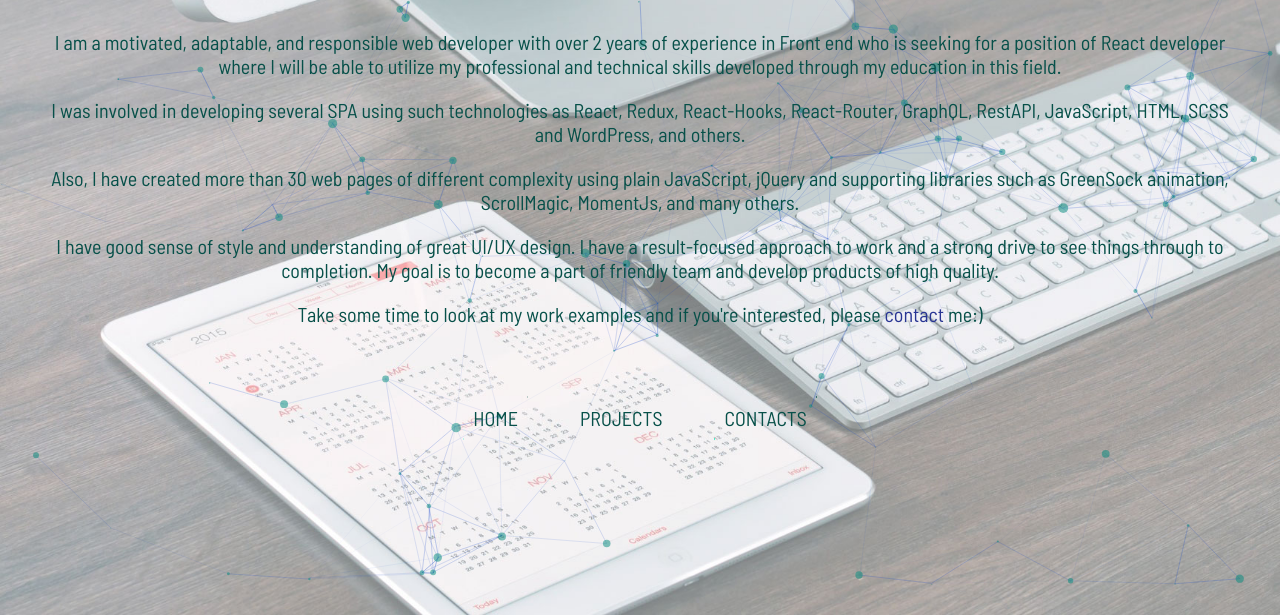
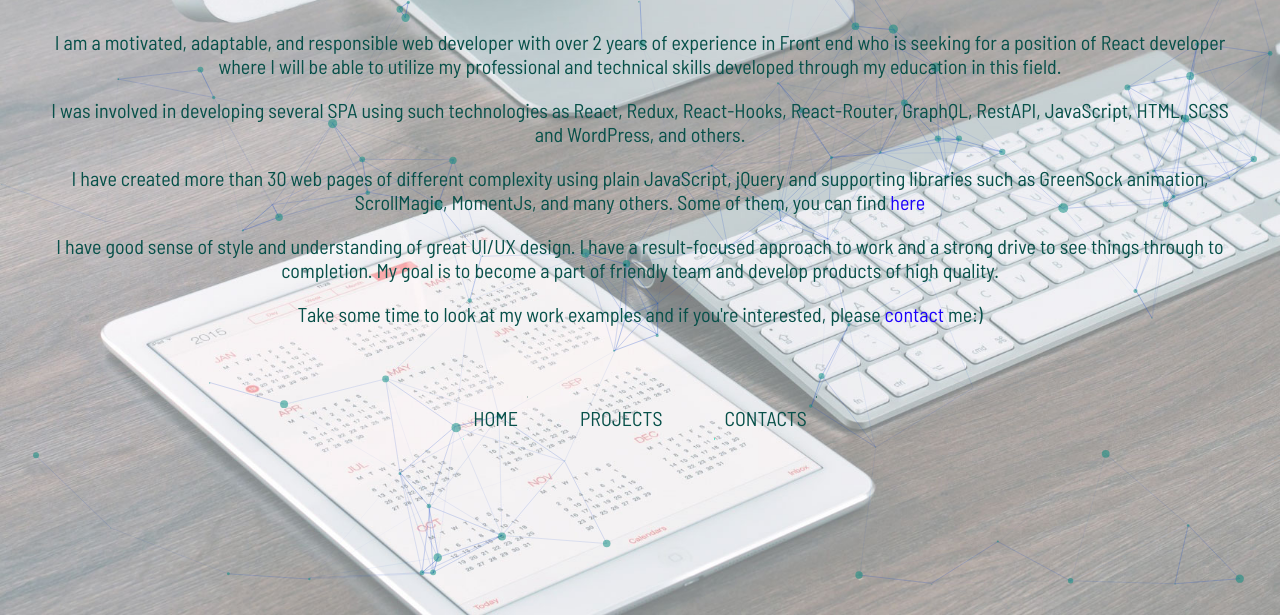
Before and after one commit to VolodymyrTrykoz/Portfolio, a website: page index.html in a window 1280 px wide. Shown: the part 185-800 px from the top of the page. Drawn offline with Linux system fonts and the light colour scheme; a web font is replaced by a local one.

Commit message:
description changes

```diff
--- a/index.html
+++ b/index.html
@@ -29,7 +29,8 @@
 					</p>
 					<p style="font-size: 20px">I was involved in developing several SPA using such technologies as React, Redux, React-Hooks, React-Router, GraphQL, RestAPI, JavaScript, HTML, SCSS and WordPress, and others.</p>
 					<p style="font-size: 20px">
-						Also, I have created more than 30 web pages of different complexity using plain JavaScript, jQuery and supporting libraries such as GreenSock animation, ScrollMagic, MomentJs, and many others.
+						I have created more than 30 web pages of different complexity using plain JavaScript, jQuery and supporting libraries such as GreenSock animation, ScrollMagic, MomentJs, and many others. Some of them, you can find
+						<a href="projects.html" data-hover="contact">here</a>
 					</p>
 					<p style="font-size: 20px">
 						I have good sense of style and understanding of great UI/UX design. I have a result-focused approach to work and a strong drive to see things through to completion.
```
Also changed, not shown: dist/css/style.css.
